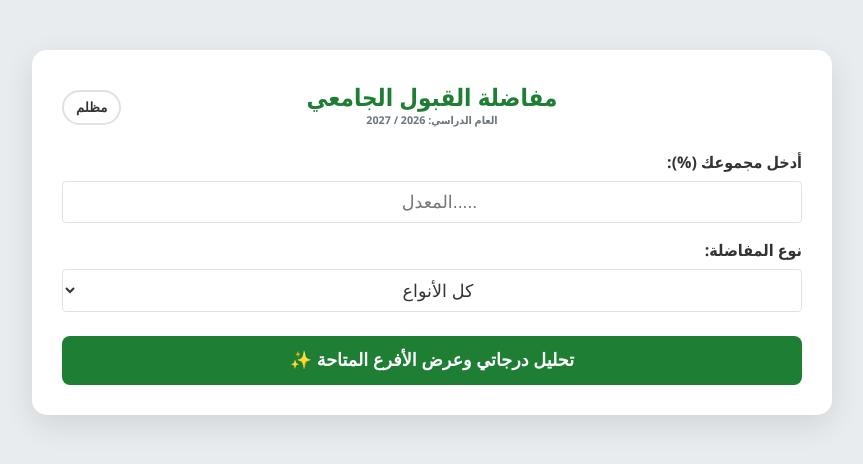
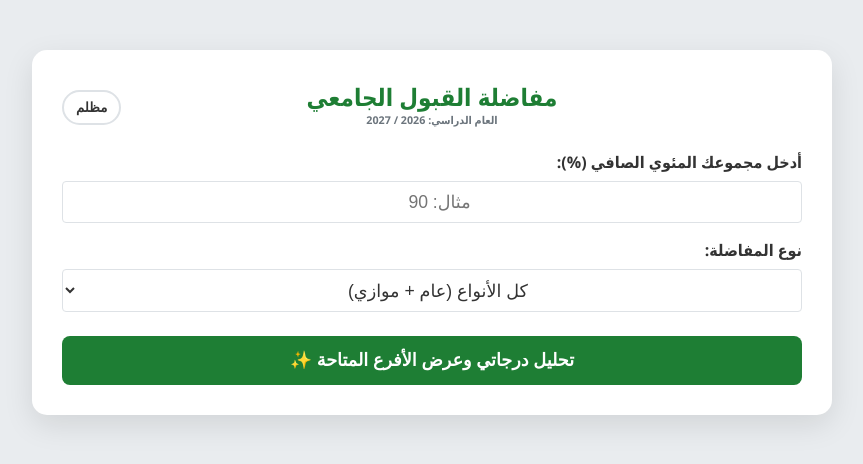
Before and after one commit to mohmadalqaseem20092009/mofadala-app, a Python web app: template templates/index.html in a window 1280 px wide. Shown: the top 464 px of the page, without its empty margins (208-1071 px from the left). Run offline with Jinja, Linux system fonts and the light colour scheme; the template is opened without the code that fills it, so the values that code supplies are empty.

Commit message:
Update index.html

```diff
--- a/templates/index.html
+++ b/templates/index.html
@@ -63,14 +63,14 @@
 
         <form onsubmit="processAnalysis(event)">
             <div class="mb-3">
-                <label class="form-label"> أدخل مجموعك  (%):</label>
-                <input type="number" step="0.01" id="scoreInput" class="form-control" placeholder=".....المعدل" required>
+                <label class="form-label">أدخل مجموعك المئوي الصافي (%):</label>
+                <input type="number" step="0.01" id="scoreInput" class="form-control" placeholder="مثال: 90" required>
             </div>
 
             <div class="mb-4">
                 <label class="form-label">نوع المفاضلة:</label>
                 <select id="typeSelect" class="form-select">
-                    <option value="all">كل الأنواع </option>
+                    <option value="all">كل الأنواع (عام + موازي)</option>
                     <option value="عام">مفاضلة عامة</option>
                     <option value="موازي">مفاضلة التعليم الموازي</option>
                 </select>
```
